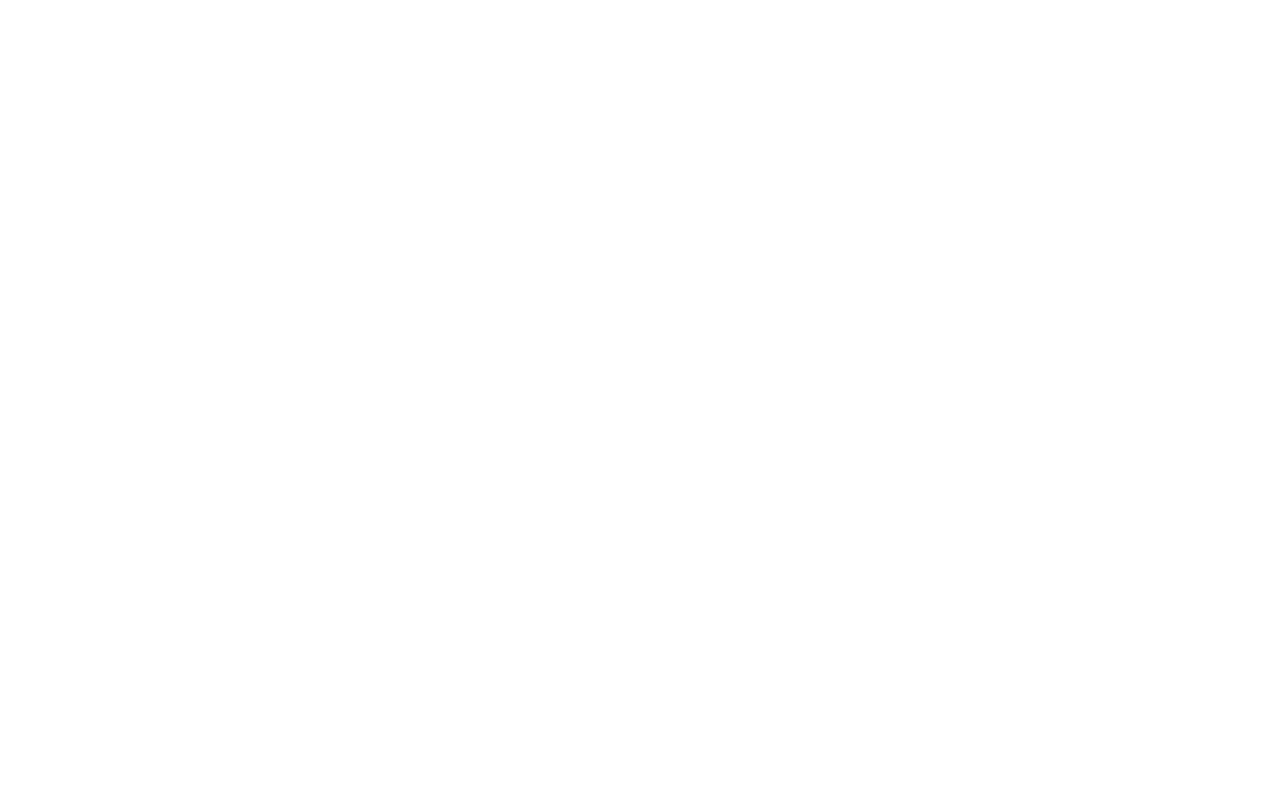
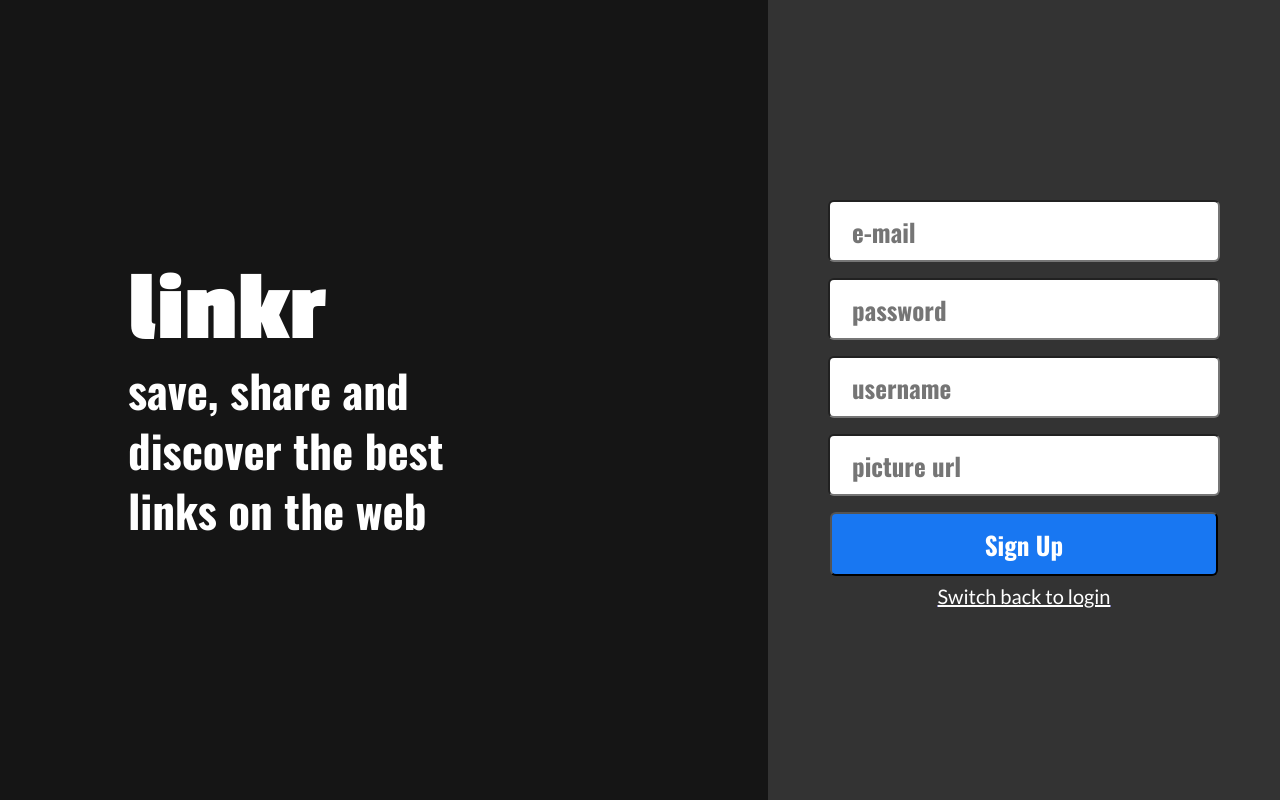
Before and after one commit to ArthurOliveira01/projeto19-linkr-front, a React (Create React App) app: page /sign-up in a window 1280 px wide. Before the commit this address had no page. Built offline with nearby package versions, Linux system fonts and the light colour scheme.

Commit message:
added data-test to the signin and signup pages

```diff
--- a/src/App.js
+++ b/src/App.js
@@ -15,7 +15,7 @@
     <BrowserRouter>
       <Routes>
         <Route path="/" element={<SigninPage/>}/>
-        <Route path="/signup" element={<SignupPage/>}/>
+        <Route path="/sign-up" element={<SignupPage/>}/>
         <Route path="/teste" element={<TestPage/>}/>
         <Route path="/header" element={<HeaderTestPage />} />
         <Route path="/timeline" element={<TimelinePage token={token} setToken={setToken} />} />
--- a/src/Components/SigninPage.js
+++ b/src/Components/SigninPage.js
@@ -35,10 +35,10 @@
                 <p>save, share and discover the best links on the web</p>
             </SigninPageLeft>
             <SigninPageRight>
-                <input placeholder="e-mail" value={email} onChange={e=>setEmail(e.target.value)}/>
-                <input placeholder="password" value={password} onChange={e=>setPassword(e.target.value)}/>
-                <But onClick={submit} disabled={disabled} cor={disabled}>Sign In</But>
-                <Link to="/signup"><p>Switch back to login</p></Link>
+                <input data-test="email" placeholder="e-mail" value={email} onChange={e=>setEmail(e.target.value)}/>
+                <input data-test="password" placeholder="password" value={password} onChange={e=>setPassword(e.target.value)}/>
+                <But data-test="login-btn" onClick={submit} disabled={disabled} cor={disabled}>Sign In</But>
+                <Link data-test="sign-up-link" to="/sign-up"><p>First time? Create an account!</p></Link>
             </SigninPageRight>
         </SigninPageContainer>
     )
--- a/src/Components/SignupPage.js
+++ b/src/Components/SignupPage.js
@@ -43,11 +43,11 @@
                 <p>save, share and discover the best links on the web</p>
             </SignupPageLeft>
             <SignupPageRight>
-                <input placeholder="e-mail" value={email} onChange={e=>setEmail(e.target.value)}/>
-                <input placeholder="password" value={password} onChange={e=>setPassword(e.target.value)}/>
-                <input placeholder="username" value={username} onChange={e=>setUsername(e.target.value)}/>
-                <input placeholder="picture url" value={foto} onChange={e=>setFoto(e.target.value)}/>
-                <But onClick={submit} disabled={disabled} cor={disabled}>Sign Up</But>
+                <input data-test="email" placeholder="e-mail" value={email} onChange={e=>setEmail(e.target.value)}/>
+                <input data-test="password" placeholder="password" value={password} onChange={e=>setPassword(e.target.value)}/>
+                <input data-test="username" placeholder="username" value={username} onChange={e=>setUsername(e.target.value)}/>
+                <input data-test="picture-url" placeholder="picture url" value={foto} onChange={e=>setFoto(e.target.value)}/>
+                <But data-test="sign-up-btn" onClick={submit} disabled={disabled} cor={disabled}>Sign Up</But>
                 <Link to="/"><p>Switch back to login</p></Link>
             </SignupPageRight>
         </SignupPageContainer>
--- a/src/Components/Tests/TimelinePostElement.js
+++ b/src/Components/Tests/TimelinePostElement.js
@@ -8,6 +8,7 @@
 
     const [liked, setLiked] = useState(false);
     const [posts, setPosts] = useState([]);
+    const [ownerInfo, setOwnerInfo] = useState([]);
 
     useEffect(
         () => {
@@ -15,8 +16,11 @@
             .then(
                 (res) => {
                     setPosts(res.data);
-                    console.log(posts)
-                    console.log(res.data);
+                    console.log(posts);
+                    let aux = [];
+                    for(let i = 0; i < posts.length; i++){
+                        aux.push()
+                    }
                 }
             )
             .catch(
--- a/src/Components/Timeline.js
+++ b/src/Components/Timeline.js
@@ -11,9 +11,9 @@
 
 
 export function TimelinePage({token, setToken}){
-
+    const [clicked, setClicked] = useState(false);
     const [picture, setPicture] = useState('');
-    setToken('8403e4f7-dd67-4455-b2d0-8c245210cc32');
+    setToken('e88abb51-0c40-4d11-8770-9295ac2945d0');
     console.log(token);
     const header = { headers: { Authorization: `Bearer ${token}` } };
 
@@ -39,7 +39,7 @@
 
     return(
         <>
-        <Header picture={picture} />
+        <Header clicked={clicked} setClicked={setClicked} picture={picture} />
         <Main>
             <InfoContainer>
                 <h1>timeline</h1>
@@ -119,6 +119,14 @@
         )
     }
 
+    function logOut(){
+        if(props.clicked){
+            props.setClicked(false)
+        } else{
+            props.setClicked(true)
+        }
+    }
+
 
     return(
         <HeaderContainer>
@@ -131,7 +139,7 @@
                 </UserList>}
             </SearchContainer>
             <UserIcon>
-                <Arrow src={arrowDown} />
+                <Arrow onClick={logOut} src={props.clicked ? arrowUp : arrowDown} />
                 <img src={props.picture} />
             </UserIcon>
         </HeaderContainer>
```
